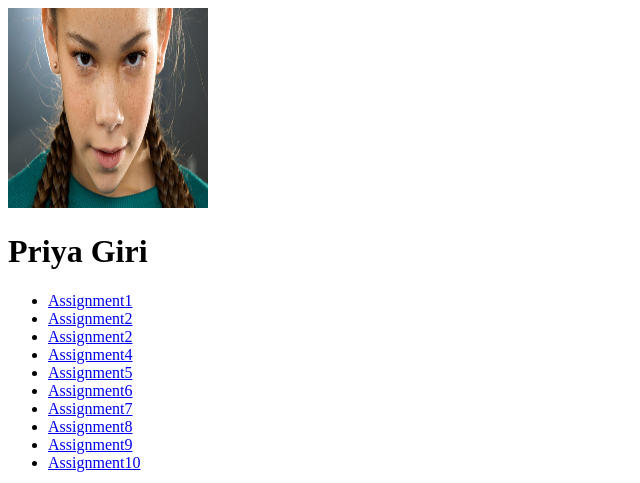
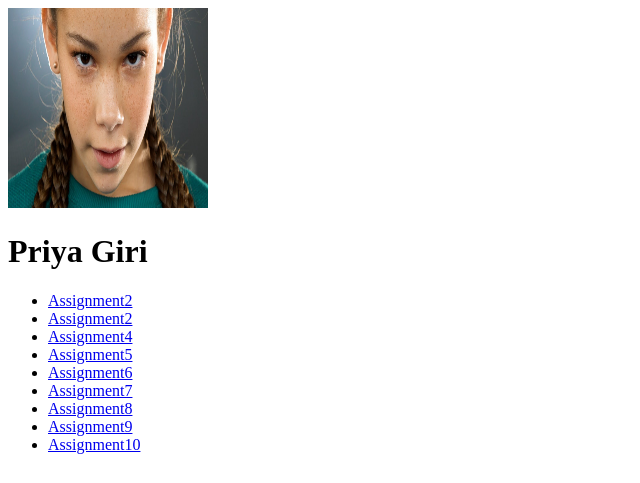
Before and after one commit to giripriya3154/CS472, a plain HTML site: page index.html in a window 1280 px wide. Shown: the top 483 px of the page, without its empty margins (0-640 px from the left). Drawn offline with Linux system fonts and the light colour scheme.

Commit message:
deleting assignment1 from list

```diff
--- a/index.html
+++ b/index.html
@@ -10,7 +10,7 @@
     <img src="./Assignment1/image1.jpeg" alt="Italian Trulli" height="200" width="200">
     <h1>Priya Giri</h1>
 <ul>
-    <li><a href="assignment.html">Assignment1</a></li>
+
     <li><a href="assignment.html">Assignment2</a></li>
     <li><a href="assignment.html">Assignment2</a></li>
     <li><a href="assignment.html">Assignment4</a></li>
```
